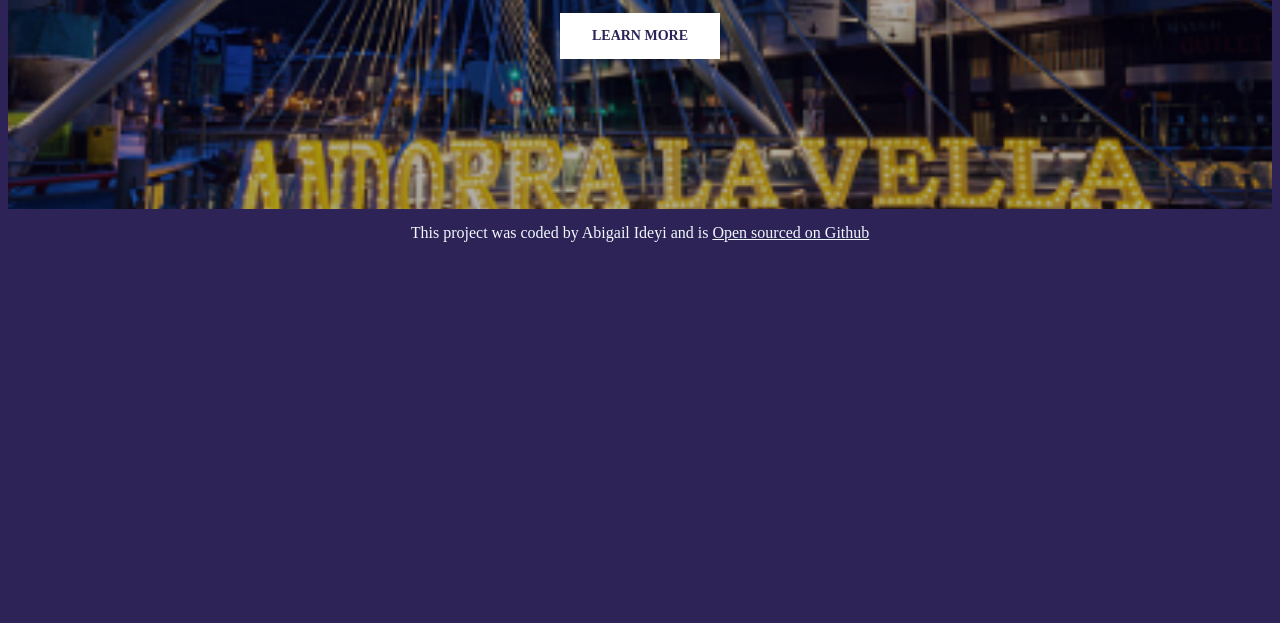
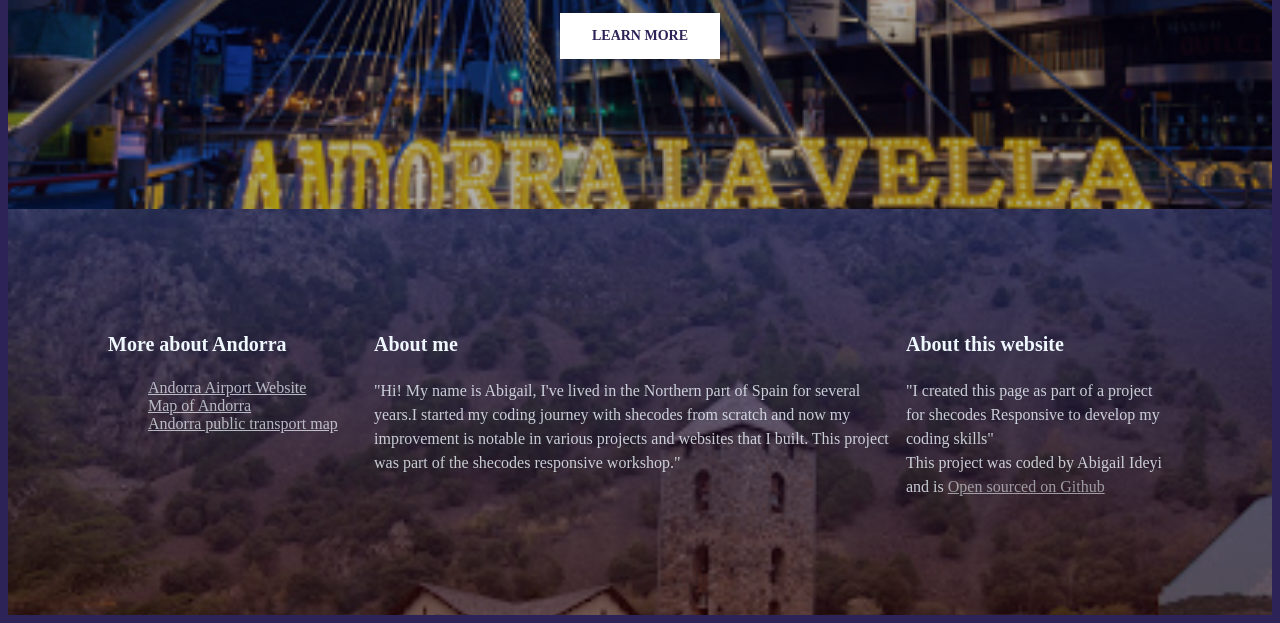
Before and after one commit to AbbyMicah/Travel-Project, a plain HTML site: page index.html in a window 1280 px wide. Shown: the part 416-1039 px from the top of the page. Before the commit the page ends 800 px from the top, so only its background shows below. Drawn offline with Linux system fonts and the light colour scheme.

Commit message:
Project footer created.

```diff
--- a/index.html
+++ b/index.html
@@ -20,9 +20,45 @@
     </h2>
     <a href="#more">learn more</a>
     </header>
+</div>
     <footer>
-        This project was coded by Abigail Ideyi and is <a href="https://github.com/AbbyMicah/Travel-Project"target="_blank"> Open sourced on Github</a>
-    </footer>
-    </div>
+        <section class="grid">
+            <div>
+            <h3>
+                More about Andorra
+            </h3>
+            <ul>
+                <li>
+                    <a href="https://www.andorraaeroport.com/" target="_blank" title="International Airport">Andorra Airport Website</a>
+                </li>
+                <li>
+                <a href="https://maps.app.goo.gl/PxhUNtwDdpXJQBw18" target="_blank" title="City map"> Map of Andorra</a>
+                </li>
+                <li>
+                <a href="https://www.transports.ad/ca/" target="_blank" title="Public transport"> Andorra public transport map</a>
+                </li>
+            </ul>
+            </div>
+            <div>
+                <h3>
+                    About me
+                </h3>
+                <p>
+                    "Hi! My name is Abigail, I've lived in the Northern part of Spain for several years.I started my coding journey with shecodes from scratch and now my improvement is notable in various projects and websites that I built. This project was part of the shecodes responsive workshop."
+                </p>
+            </div>
+            <div>
+                <h3>
+                    About this website
+                </h3>
+                <p>
+                    "I created this page as part of a project for shecodes Responsive to develop my coding skills"
+                    <br/>
+                   This project was coded by Abigail Ideyi and is <a href="https://github.com/AbbyMicah/Travel-Project"target="_blank"> Open sourced on Github</a>
+                </p>
+            </div>
+              </section>
+       </footer>
+
 </body>
 </html>
--- a/styles.css
+++ b/styles.css
@@ -45,10 +45,36 @@ header a{
     margin-top: 15px;
 }
 footer{
-    text-align:center;
+
     color:aliceblue;
-    padding:15px;
+    padding:100px;
+    background-image: linear-gradient(rgba(20, 23, 82, 0.6),rgba(43, 5, 5, 0.6)),url("../images/footer-andorra.png");
+    background-repeat: no-repeat;
+    background-size:cover;
+}
+footer h3{
+    font-weight:700;
+    font-size:20px;
+    line-height:30px;
+}
+footer p{
+    font-weight:400;
+    font-size:16px;
+    opacity:0.8;
+    line-height: 24px;
 }
 footer a{
     color:aliceblue;
+    opacity:0.7;
 }
+footer li{
+    list-style: none;
+}
+.grid{
+    display:grid;
+    grid-template-columns:1fr 2fr 1fr ;
+}
+section{
+    max-width:1200px;
+    margin:0 auto;
+}
```
Also changed, not shown: images/footer-andorra.png (added).
